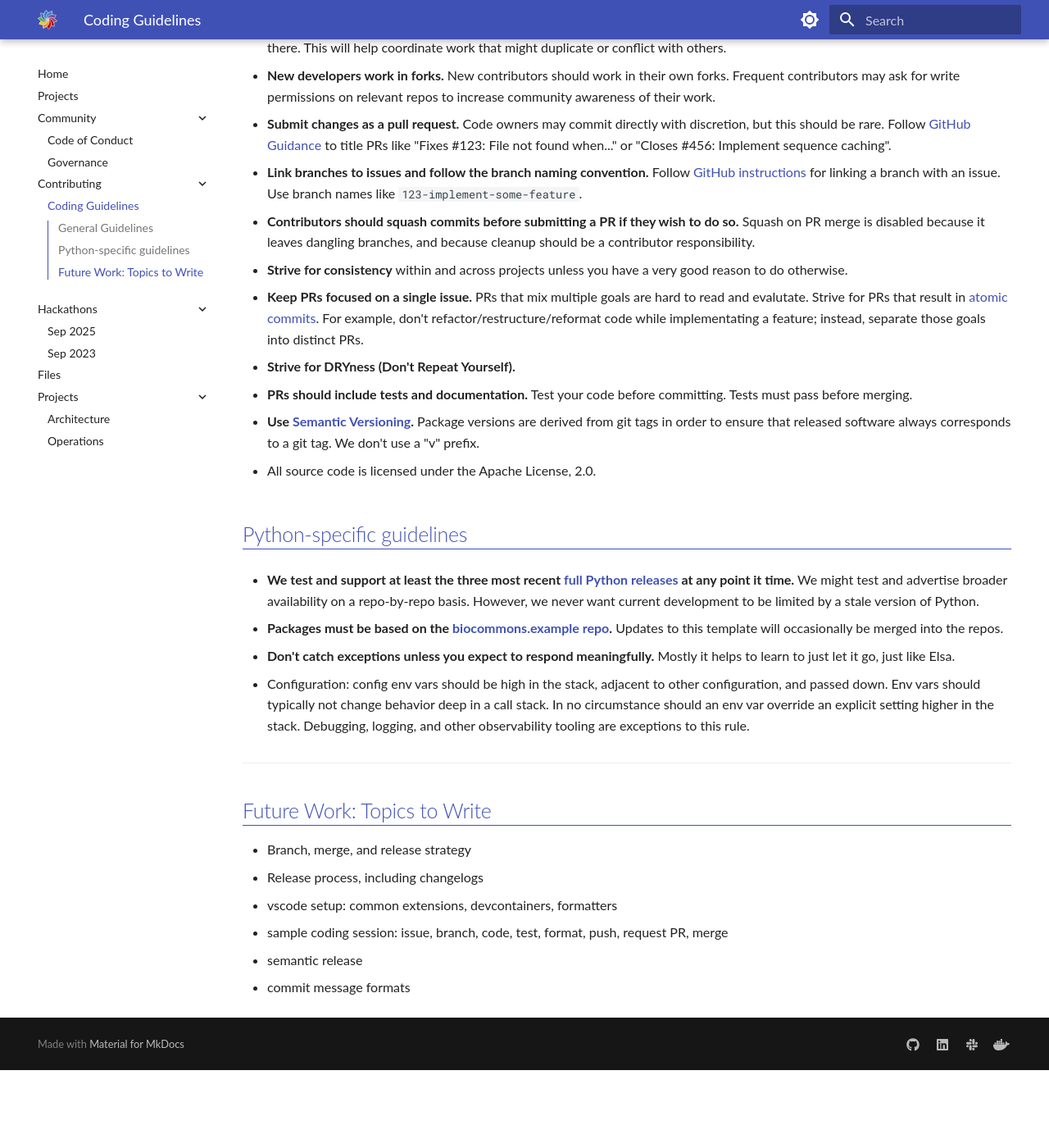
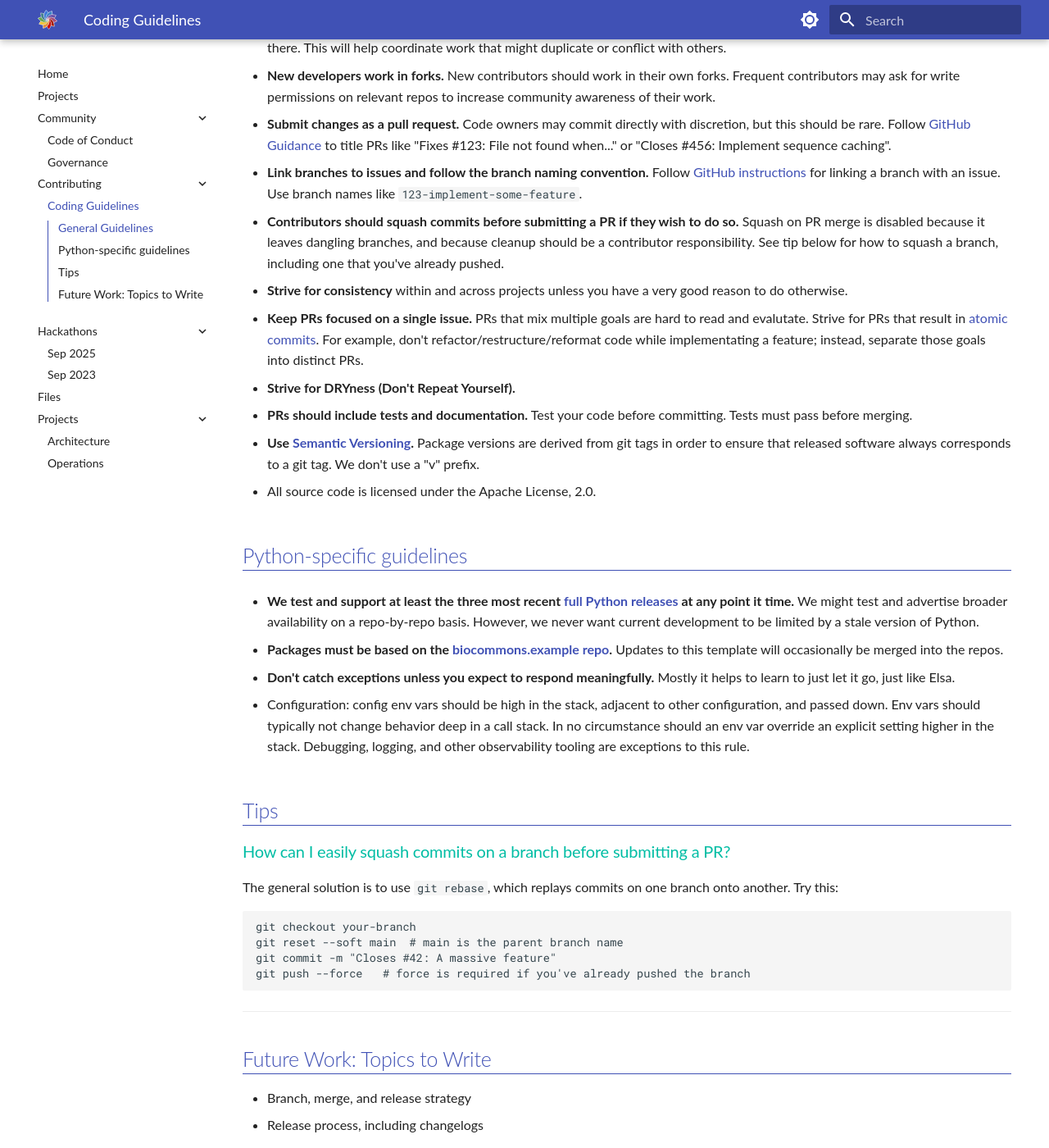
Before and after one commit to biocommons/biocommons.github.io, an MkDocs documentation site: the page built from docs/contributing/coding-guidelines.md, in a window 1280 px wide and 1400 px high, scrolled down 311 px. Shown: the whole window at 82% size. Built offline with MkDocs 1.6.1 and Material for MkDocs 9.7.7, drawn with Linux system fonts in a browser that asks for light colours; before the commit the page ends 1616 px from its top, so only the background shows below that.

Commit message:
add info about branch squashing

````diff
--- a/docs/contributing/coding-guidelines.md
+++ b/docs/contributing/coding-guidelines.md
@@ -25,7 +25,8 @@ consistently and coherently, and to facilitate contributors moving between proje
 
 - **Contributors should squash commits before submitting a PR if they wish to do so.**  Squash on PR
   merge is disabled because it leaves dangling branches, and because cleanup should be a contributor
-  responsibility.
+  responsibility. See tip below for how to squash a branch, including one that you've already
+  pushed.
 
 - **Strive for consistency** within and across projects unless you have a very good reason to do
   otherwise.
@@ -66,6 +67,20 @@ git tags in order to ensure that released software always corresponds to a git t
   circumstance should an env var override an explicit setting higher in the stack. Debugging,
   logging, and other observability tooling are exceptions to this rule.
 
+## Tips
+
+### How can I easily squash commits on a branch before submitting a PR?
+
+  The general solution is to use `git rebase`, which replays commits on one branch onto another. Try
+  this:
+
+  ```
+  git checkout your-branch
+  git reset --soft main  # main is the parent branch name
+  git commit -m "Closes #42: A massive feature"
+  git push --force   # force is required if you've already pushed the branch
+  ```
+
 ---
 
 ## Future Work: Topics to Write
````
